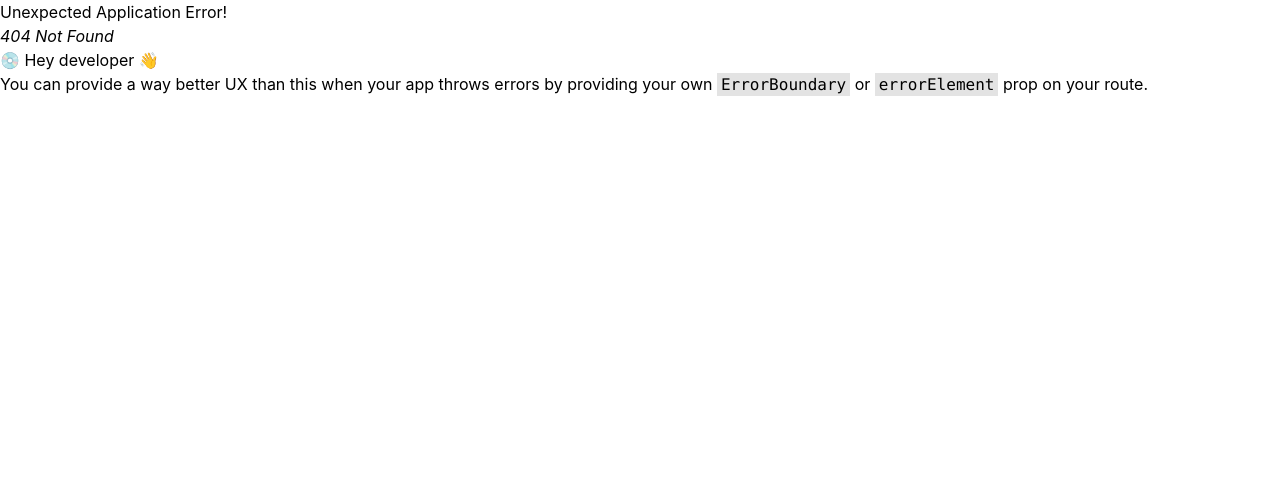
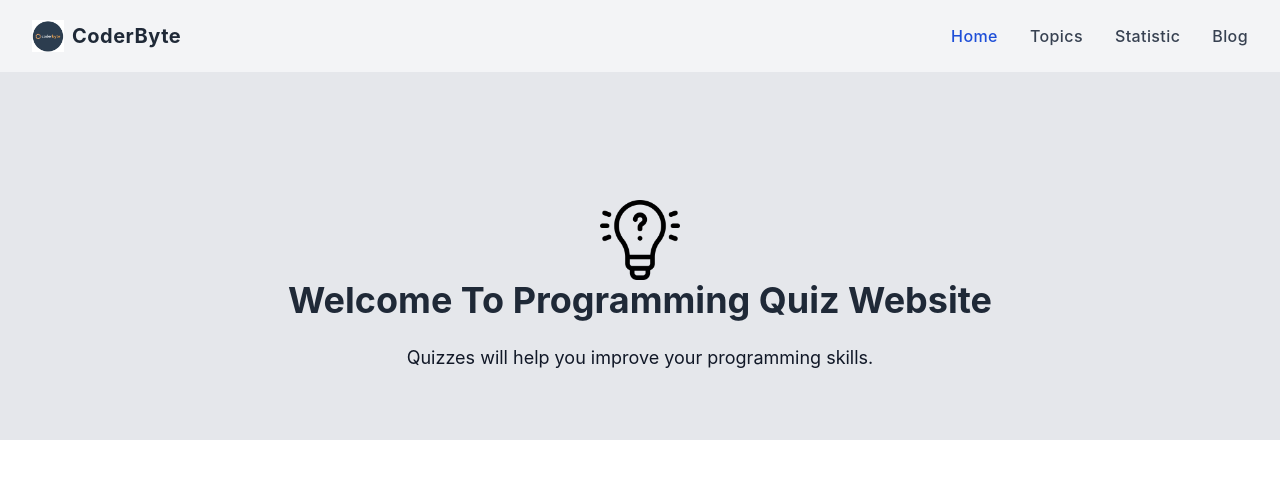
Before and after one commit to kingkor399/quiz-crackerz, a React (Create React App) app: page /home in a window 1280 px wide. Before the commit this address had no page. Shown: the top 478 px of the page. Built offline with nearby package versions, Linux system fonts and the light colour scheme.

Commit message:
second commit

```diff
--- a/src/Component/ErrorPage.jsx
+++ b/src/Component/ErrorPage.jsx
@@ -1,11 +1,52 @@
-import React from 'react';
+import React from 'react'
+import { Link } from 'react-router-dom'
 
 const ErrorPage = () => {
-    return (
-        <div>
+  return (
+    <section className='flex items-center h-screen p-16 bg-gray-100 text-gray-900'>
+      <div className='container flex flex-col items-center justify-center px-5 mx-auto my-8'>
+        <svg
+          xmlns='http://www.w3.org/2000/svg'
+          viewBox='0 0 512 512'
+          className='w-40 h-40 text-gray-600'
+        >
+          <path
+            fill='currentColor'
+            d='M256,16C123.452,16,16,123.452,16,256S123.452,496,256,496,496,388.548,496,256,388.548,16,256,16ZM403.078,403.078a207.253,207.253,0,1,1,44.589-66.125A207.332,207.332,0,0,1,403.078,403.078Z'
+          ></path>
+          <rect
+            width='176'
+            height='32'
+            x='168'
+            y='320'
+            fill='currentColor'
+          ></rect>
+          <polygon
+            fill='currentColor'
+            points='210.63 228.042 186.588 206.671 207.958 182.63 184.042 161.37 162.671 185.412 138.63 164.042 117.37 187.958 141.412 209.329 120.042 233.37 143.958 254.63 165.329 230.588 189.37 251.958 210.63 228.042'
+          ></polygon>
+          <polygon
+            fill='currentColor'
+            points='383.958 182.63 360.042 161.37 338.671 185.412 314.63 164.042 293.37 187.958 317.412 209.329 296.042 233.37 319.958 254.63 341.329 230.588 365.37 251.958 386.63 228.042 362.588 206.671 383.958 182.63'
+          ></polygon>
+        </svg>
+        <div className='max-w-md text-center'>
+          <h2 className='mb-8 font-extrabold text-9xl text-gray-600'>
+            <span className='sr-only'>Error</span>404
+          </h2>
+          <p className='text-2xl font-semibold md:text-3xl mb-8'>
+            Sorry, we couldn't find this page.
+          </p>
+          <Link
+            to='/'
+            className='px-8 py-3 font-semibold rounded bg-purple-400 text-gray-900'
+          >
+            Back to homepage
+          </Link>
+        </div>
+      </div>
+    </section>
+  )
+}
 
-        </div>
-    );
-};
-
-export default ErrorPage;
+export default ErrorPage
--- a/src/Component/Header.jsx
+++ b/src/Component/Header.jsx
@@ -1,6 +1,6 @@
 import React, { useState } from 'react'
 import { Link, NavLink } from 'react-router-dom'
-import logo from './image/logo.png';
+import pic from './image/pic.png';
 
 const Header = () => {
   const [isMenuOpen, setIsMenuOpen] = useState(false)
@@ -14,15 +14,28 @@ const Header = () => {
             title='coderbyte'
             className='inline-flex items-center'
           >
-
-            <div className='w-8 text-deep-purple-accent-400'>
-                <img src={logo} alt="" />
+            <div className='w-8'>
+              <img src={pic} alt="" />
             </div>
             <span className='ml-2 text-xl font-bold tracking-wide text-gray-800'>
-                Coderbyte
+              CoderByte
             </span>
           </Link>
           <ul className='flex items-center hidden space-x-8 lg:flex'>
+            <li>
+              <NavLink
+                to='/home'
+                aria-label='Home'
+                title='Home'
+                className={({ isActive }) =>
+                  isActive
+                    ? 'font-medium tracking-wide text-blue-700 transition-colors duration-200 hover:text-deep-purple-accent-400'
+                    : 'font-medium tracking-wide text-gray-700 transition-colors duration-200 hover:text-deep-purple-accent-400'
+                }
+              >
+                Home
+              </NavLink>
+            </li>
             <li>
               <NavLink
                 to='/topics'
@@ -41,7 +54,7 @@ const Header = () => {
               <NavLink
                 to='/statistic'
                 aria-label='statistic'
-                title='statistic'
+                title='Statistic'
                 className={({ isActive }) =>
                   isActive
                     ? 'font-medium tracking-wide text-blue-700 transition-colors duration-200 hover:text-deep-purple-accent-400'
@@ -95,27 +108,12 @@ const Header = () => {
                     <div>
                       <Link
                         to='/'
-                        aria-label='proReader'
-                        title='proReader'
+                        aria-label='coderbyte'
+                        title='coderbyte'
                         className='inline-flex items-center'
                       >
-                        <svg
-                          className='w-8 text-deep-purple-accent-400'
-                          viewBox='0 0 24 24'
-                          strokeLinejoin='round'
-                          strokeWidth='2'
-                          strokeLinecap='round'
-                          strokeMiterlimit='10'
-                          stroke='currentColor'
-                          fill='none'
-                        >
-                          <rect x='3' y='1' width='7' height='12' />
-                          <rect x='3' y='17' width='7' height='6' />
-                          <rect x='14' y='1' width='7' height='6' />
-                          <rect x='14' y='11' width='7' height='12' />
-                        </svg>
                         <span className='ml-2 text-xl font-bold tracking-wide text-gray-800 uppercase'>
-                          Coderbyte
+                          CoderByte
                         </span>
                       </Link>
                     </div>
@@ -140,31 +138,31 @@ const Header = () => {
                       <li>
                         <Link
                           to='/'
-                          aria-label='topics'
-                          title='Topics'
+                          aria-label='Home'
+                          title='Home'
                           className='font-medium tracking-wide text-gray-700 transition-colors duration-200 hover:text-deep-purple-accent-400'
                         >
-                          Topics
+                          Home
                         </Link>
                       </li>
                       <li>
                         <Link
-                          to='/statistic'
-                          aria-label='statistic'
-                          title='Statistic'
+                          to='/books'
+                          aria-label='Books'
+                          title='Books'
                           className='font-medium tracking-wide text-gray-700 transition-colors duration-200 hover:text-deep-purple-accent-400'
                         >
-                          Statistic
+                          Books
                         </Link>
                       </li>
                       <li>
                         <Link
-                          to='/blog'
-                          aria-label='blog'
-                          title='Blog'
+                          to='/about'
+                          aria-label='About Us'
+                          title='About Us'
                           className='font-medium tracking-wide text-gray-700 transition-colors duration-200 hover:text-deep-purple-accent-400'
                         >
-                          Blog
+                          About Us
                         </Link>
                       </li>
                     </ul>
--- /dev/null
+++ b/src/Component/Home.jsx
@@ -0,0 +1,21 @@
+import React from 'react';
+import logo from './image/logo.png';
+const Home = () => {
+    return (
+        <div className="bg-gray-200">
+            <div className="container flex flex-col items-center px-4 py-16 pb-5 mx-auto text-center lg:pb-5 md:py-32 md:px-10 lg:px-32 text-gray-900">
+                <div className='w-20'>
+                    <img src={logo} alt='/'/>
+                </div>
+                <h1 className="text-3xl font-bold leading-none sm:text-4xl xl:max-w-3xl text-gray-800">
+                    Welcome To Programming Quiz Website
+                </h1>
+                <p className="mt-6 mb-8 text-lg sm:mb-12 xl:max-w-3xl text-gray-900">
+                    Quizzes will help you improve your programming skills.
+                </p>
+            </div>
+        </div>
+    );
+};
+
+export default Home;
--- a/src/utils/routes.js
+++ b/src/utils/routes.js
@@ -1,5 +1,7 @@
 import { createBrowserRouter } from "react-router-dom";
 import Blog from "../Component/Blog";
+import ErrorPage from "../Component/ErrorPage";
+import Home from "../Component/Home";
 import Root from "../Component/Root";
 import Statistic from "../Component/Statistic";
 import Topics from "../Component/Topics";
@@ -7,8 +9,10 @@ import Topics from "../Component/Topics";
 const router = createBrowserRouter([
     {
         path: '/', element: <Root></Root>,
+        errorElement: <ErrorPage></ErrorPage>,
         children: [
-            { path: '/', element: <Topics></Topics> },
+            { path: '/', element: <Home></Home> },
+            { path: '/home', element: <Home></Home> },
             { path: '/topics', element: <Topics></Topics> },
             { path: '/statistic', element: <Statistic></Statistic> },
             { path: '/blog', element: <Blog></Blog> }
```
Also changed, not shown: src/Component/image/logo.png, src/Component/image/pic.png (added).
